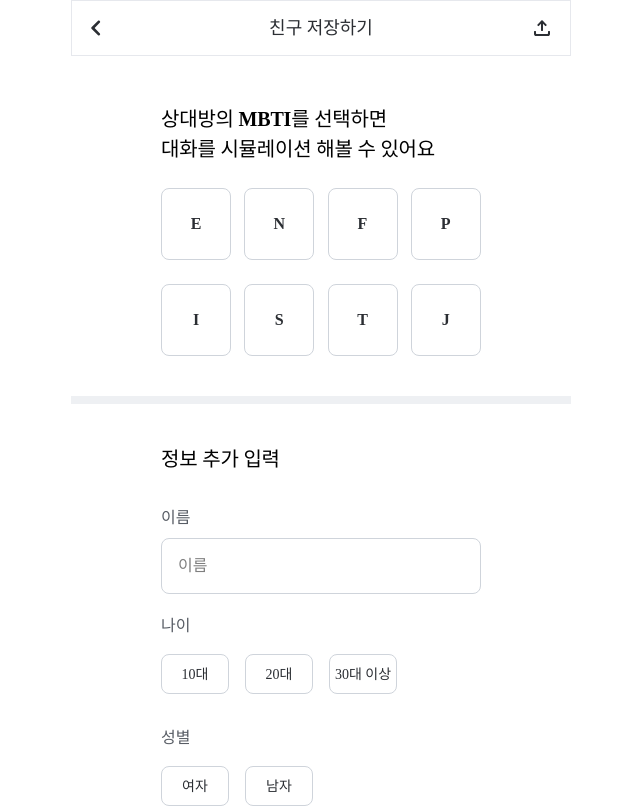
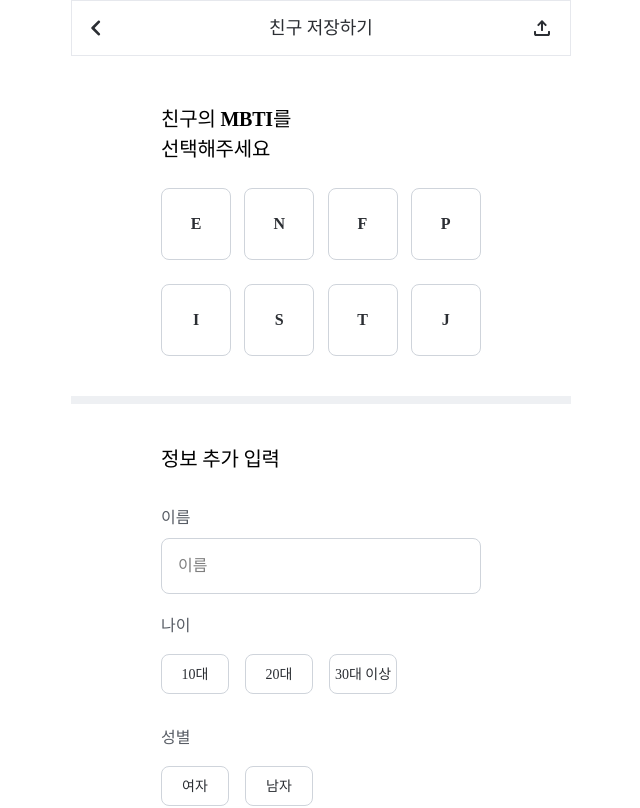
Before and after one commit to MBTips/FE-MBTips, a React (Vite) app: page /select-info in a window 1280 px wide. Shown: the top 808 px of the page, without its empty margins (319-959 px from the left). Built offline with nearby package versions, Linux system fonts and the light colour scheme; no server answers.

Commit message:
fix: select info 제목이 mode에 따라 달라지도록 수정

```diff
--- a/src/pages/SelectInfo.tsx
+++ b/src/pages/SelectInfo.tsx
@@ -11,6 +11,10 @@ const SelectInfo = () => {
   const isNameRequired = mode === "virtualFriend";
   const headerTitle =
     mode === "fastFriend" ? "상대방 정보선택" : "친구 저장하기";
+  const selectInfoTitle =
+    mode === "fastFriend"
+      ? `상대방의 MBTI를 선택하면\n대화를 시뮬레이션 해볼 수 있어요`
+      : `친구의 MBTI를\n선택해주세요`;
 
   const [selectedMBTI, setSelectedMBTI] = useState<{
     [key: string]: string | null;
@@ -91,7 +95,7 @@ const SelectInfo = () => {
     setter(state === value ? null : value);
   };
 
-  const handleStartChat = async() => {
+  const handleStartChat = async () => {
     const isMBTIComplete = Object.values(selectedMBTI).every(
       (val) => val !== null
     );
@@ -134,13 +138,11 @@ const SelectInfo = () => {
       mode === "virtualFriend" ? "api/virtual-friend" : "api/fast-friend";
 
     try {
-      const response = await instance.post(`/${apiUrl}`,selectedData);
-      console.log("Success!!",response.data)
-
+      const response = await instance.post(`/${apiUrl}`, selectedData);
+      console.log("Success!!", response.data);
     } catch (error) {
       console.error("Select Info Error", error);
     }
-
   };
 
   return (
@@ -150,9 +152,8 @@ const SelectInfo = () => {
       <div className="mx-auto w-[320px]">
         {/* MBTI 선택 */}
         <div className="mb-[40px] pt-[48px]">
-          <p className="text-[20px] leading-[30px] font-bold tracking-[-0.01em]">
-            상대방의 MBTI를 선택하면 <br />
-            대화를 시뮬레이션 해볼 수 있어요
+          <p className="text-[20px] leading-[30px] font-bold tracking-[-0.01em] whitespace-pre-line">
+            {selectInfoTitle}
           </p>
 
           <div className="grid grid-cols-4 gap-[24px_13px] pt-[24px]">
```
